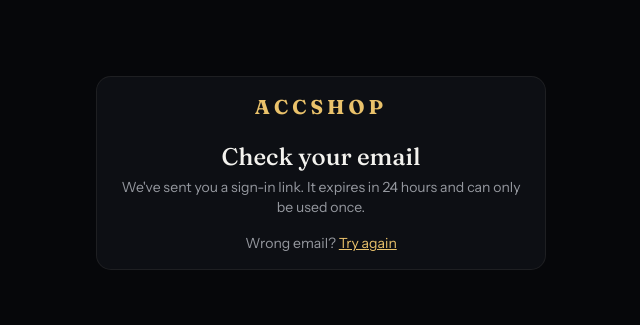
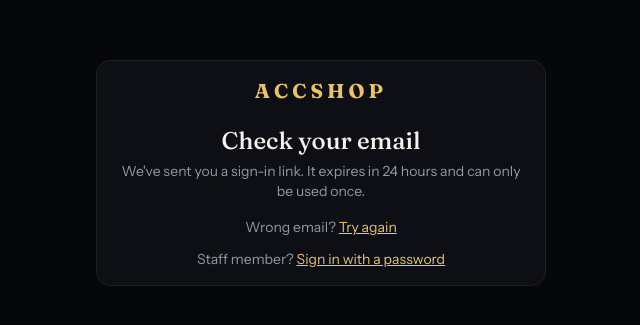
Before and after one commit to aatirs7/accshop, a Next.js app: page /login/check-email in a window 1280 px wide. Shown: the part 227-552 px from the top of the page, without its empty margins (319-959 px from the left). Built offline with nearby package versions, Linux system fonts and the light colour scheme.

Commit message:
Add staff password-login links on customer login pages

```diff
--- a/src/app/(auth)/login/check-email/page.tsx
+++ b/src/app/(auth)/login/check-email/page.tsx
@@ -30,6 +30,12 @@
               Try again
             </Link>
           </p>
+          <p className="mt-3 text-sm text-muted-foreground">
+            Staff member?{" "}
+            <Link href="/admin-login" className="text-brand-gold underline">
+              Sign in with a password
+            </Link>
+          </p>
         </CardContent>
       </Card>
     </main>
--- a/src/app/(auth)/login/page.tsx
+++ b/src/app/(auth)/login/page.tsx
@@ -71,6 +71,12 @@
           <p className="mt-6 text-center text-sm text-muted-foreground">
             Use the same email you checked out with to see your orders.
           </p>
+          <p className="mt-3 text-center text-sm text-muted-foreground">
+            Staff?{" "}
+            <Link href="/admin-login" className="text-brand-gold underline">
+              Sign in with a password
+            </Link>
+          </p>
         </CardContent>
       </Card>
     </main>
```
